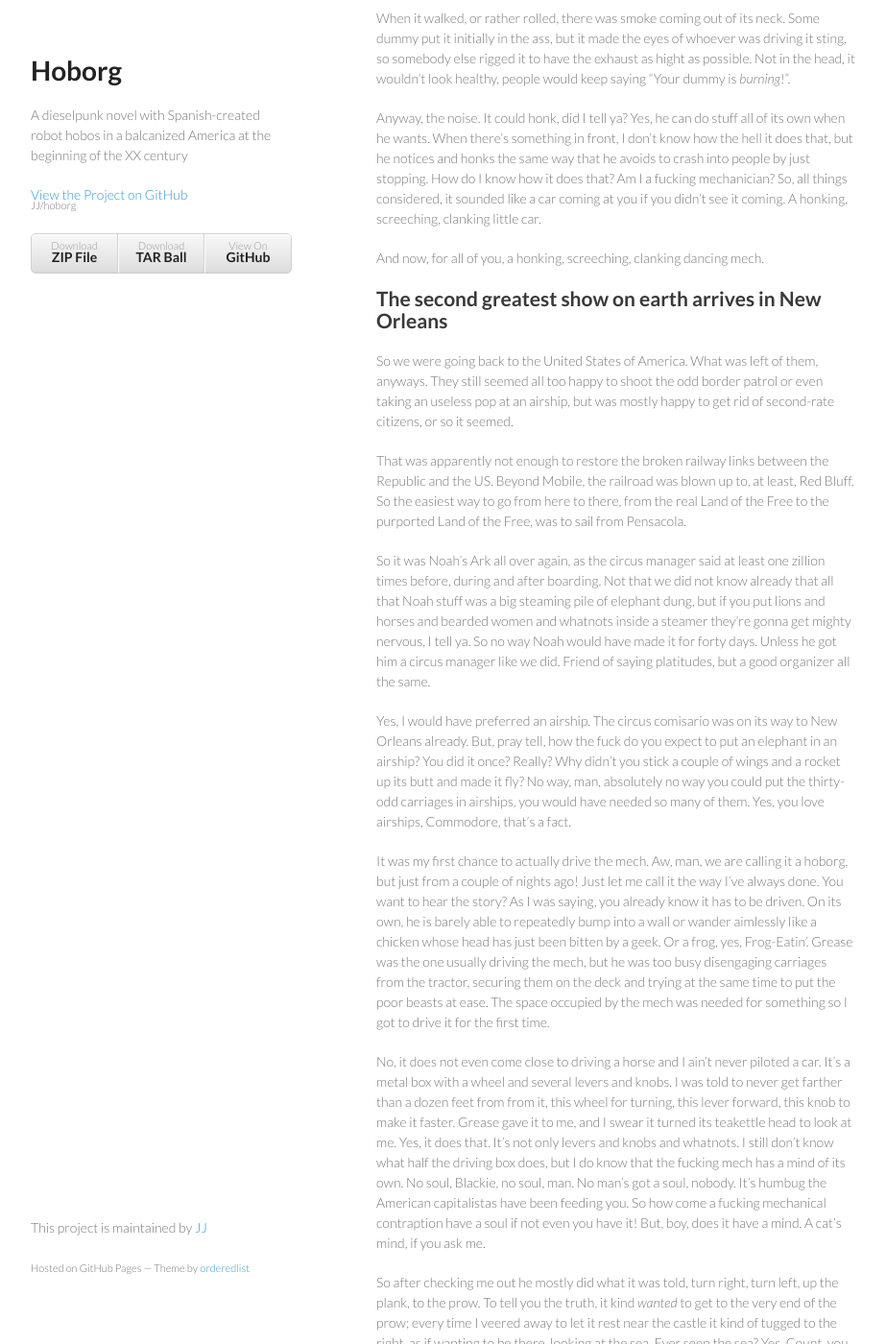
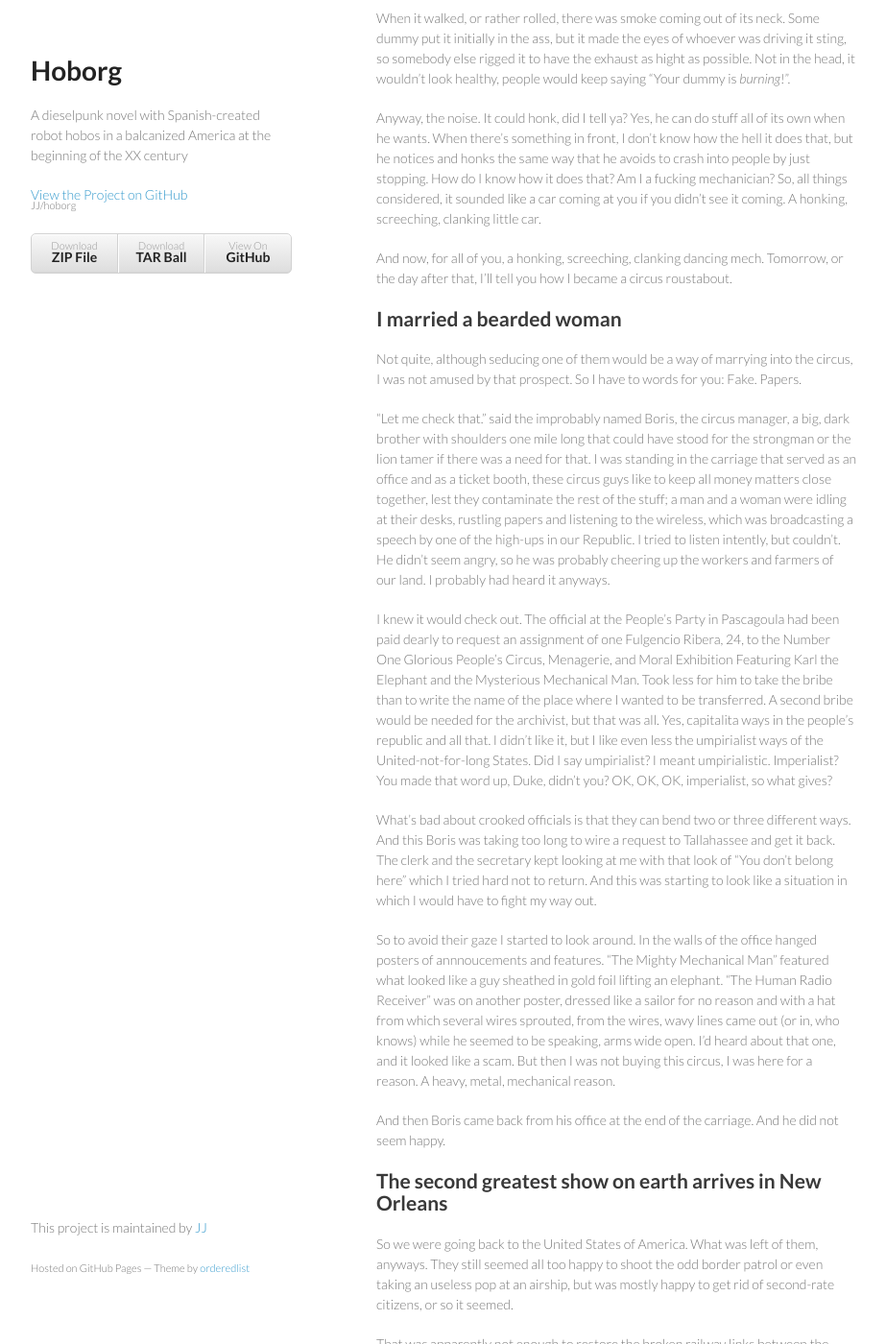
Before and after one commit to JJ/hoborg, a Jekyll site: the page built from text/text.md, in a window 1280 px wide and 1400 px high, scrolled down 2325 px. Shown: the whole window at 96% size, without its empty margins (178-1101 px from the left). Built offline with Jekyll 4.4.1, drawn with Linux system fonts in a browser that asks for light colours.

Commit message:
Sync text/text.md from master to gh-pages

```diff
--- a/text/text.md
+++ b/text/text.md
@@ -145,7 +145,61 @@ how it does that? Am I a fucking mechanician? So, all things
 considered,  it sounded like a car coming at you if you didn't see it
 coming. A honking, screeching, clanking little car.
 
-And now, for all of you, a honking, screeching, clanking dancing mech.
+And now, for all of you, a honking, screeching, clanking dancing
+mech. Tomorrow, or the day after that, I'll tell you how I became a
+circus roustabout.
+
+I married a bearded woman
+------------------------------------
+
+Not quite, although seducing one of them would be a way of marrying
+into the circus, I was not amused by that prospect. So I have to words
+for you: Fake. Papers.
+
+"Let me check that." said the improbably named Boris, the circus
+manager, a big, dark brother with shoulders one mile long that could
+have stood for the strongman or the lion tamer if there was a need for
+that. I was standing in the carriage that served as an office and as a
+ticket booth, these circus guys like to keep all money matters close
+together, lest they contaminate the rest of the stuff; a man and a
+woman were idling at their desks, rustling papers and listening to the
+wireless, which was broadcasting a speech by one of the high-ups in
+our Republic. I tried to listen intently, but couldn't. He didn't seem
+angry, so he was probably cheering up the workers and farmers of our
+land. I probably had heard it anyways.
+
+I knew it would check out. The official at the People's Party in
+Pascagoula had been paid dearly to request an assignment of one
+Fulgencio Ribera, 24, to the Number One Glorious People's Circus, Menagerie, and
+Moral Exhibition Featuring Karl the Elephant and the Mysterious
+Mechanical Man. Took less for him to take the bribe than to write the
+name of the place where I wanted to be transferred. A second bribe
+would be needed for the archivist, but that was all. Yes, capitalita
+ways in the people's republic and all that. I didn't like it, but I
+like even less the umpirialist ways of the United-not-for-long
+States. Did I say umpirialist? I meant umpirialistic. Imperialist? You
+made that word up, Duke, didn't you? OK, OK, OK, imperialist, so what
+gives?
+
+What's bad about crooked officials is that they can bend two or three
+different ways. And this Boris was taking too long to wire a request
+to Tallahassee and get it back. The clerk and the secretary kept
+looking at me with that look of "You don't belong here" which I tried
+hard not to return. And this was starting to look like a situation in
+which I would have to fight my way out.
+
+So to avoid their gaze I started to look around. In the walls of the office hanged posters of annnoucements and
+features. "The Mighty Mechanical Man" featured what looked like a guy
+sheathed in gold foil lifting an elephant. "The Human Radio Receiver"
+was on another poster, dressed like a sailor for no reason and with a
+hat from which several wires sprouted, from the wires, wavy lines came
+out (or in, who knows) while he seemed to be speaking, arms wide
+open. I'd heard about that one, and it looked like a scam. But then I
+was not buying this circus, I was here for a reason. A heavy, metal,
+mechanical reason.
+
+And then Boris came back from his office at the end of the
+carriage. And he did not seem happy.
 
 The second greatest show on earth arrives in New Orleans
 ----------------------------------------------------------------------------
```
